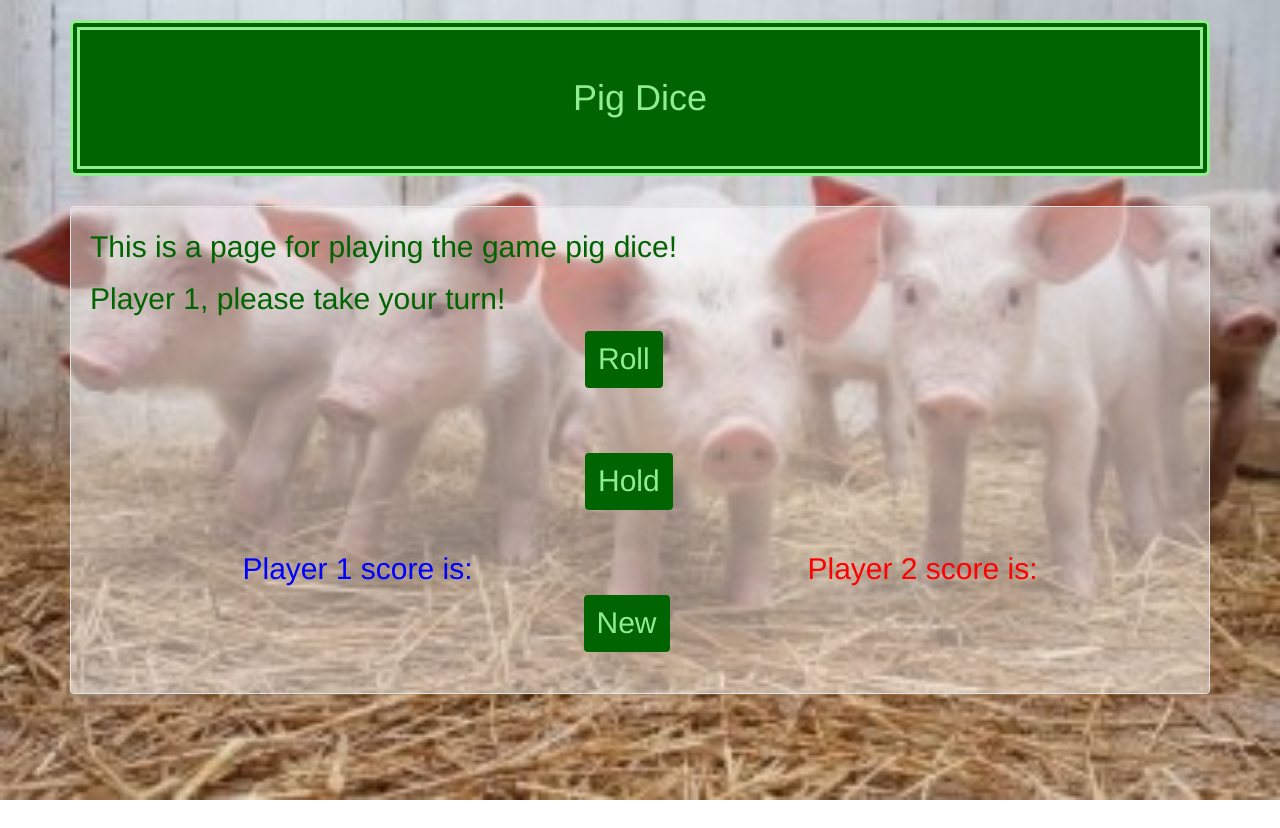
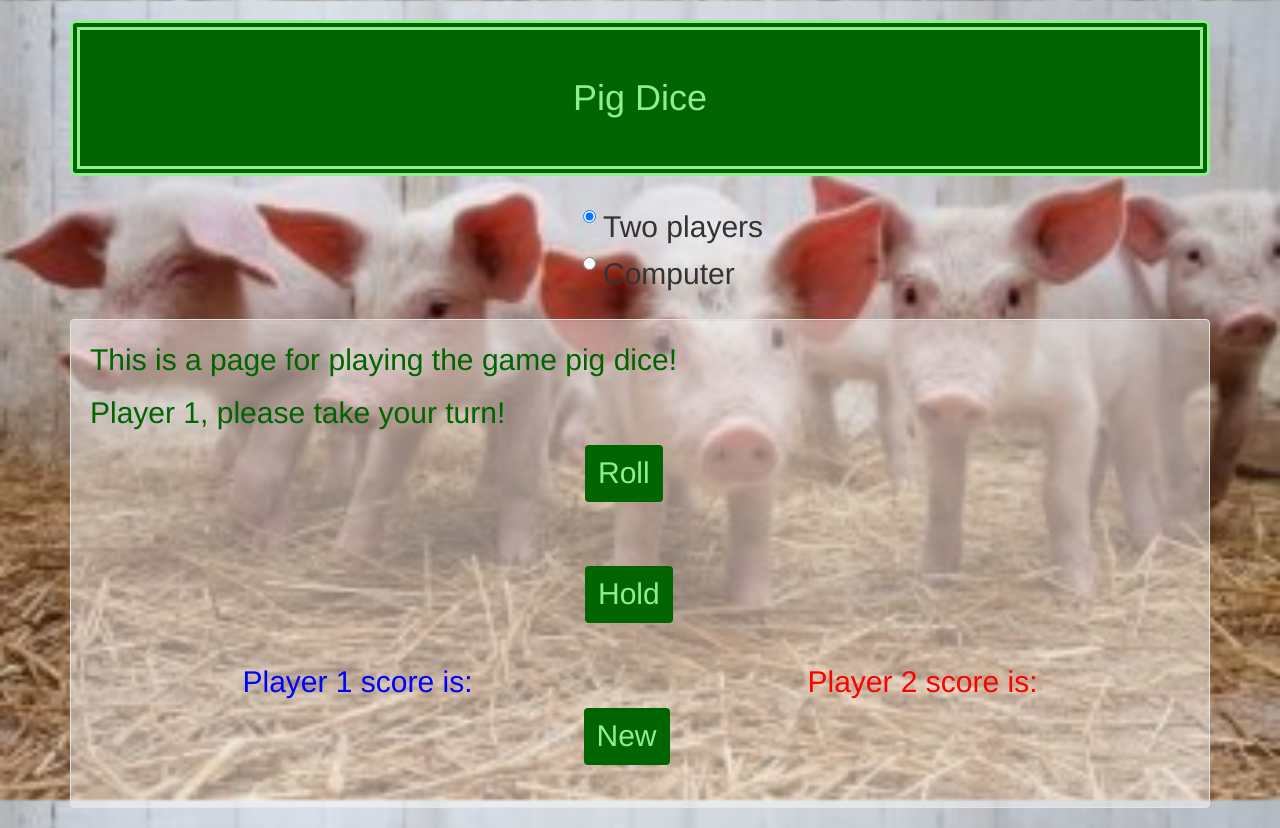
Before and after one commit to Dan-Nollette/pigDice, a plain HTML site: page index.html in a window 1280 px wide. Before the commit the page ends 800 px from the top, so only its background shows below. Drawn offline with Linux system fonts and the light colour scheme.

Commit message:
Add option for two player or playing against the computer

```diff
--- a/index.html
+++ b/index.html
@@ -13,6 +13,21 @@
       <div>
         <h1 class="jumbotron">Pig Dice</h1>
       </div>
+      <form class="optionPlayer">
+        <div class="radio">
+          <label>
+            <input type="radio" name="option" value="twoPlayer" checked>
+            Two players
+          </label>
+        </div>
+        <div class="radio">
+          <label>
+            <input type="radio" name="option" value="computer">
+            Computer
+          </label>
+        </div>
+
+      </form>
       <div class="well">
         <div>
           <p>This is a page for playing the game pig dice!</p>
```
